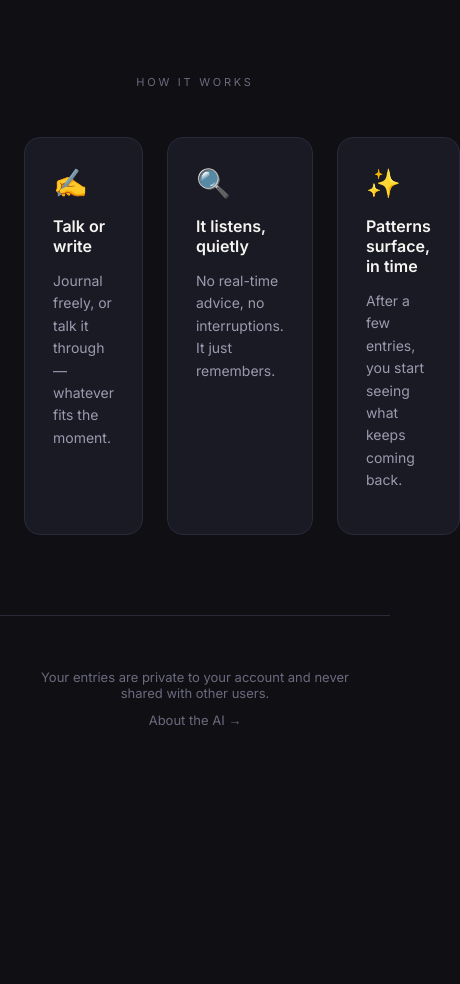
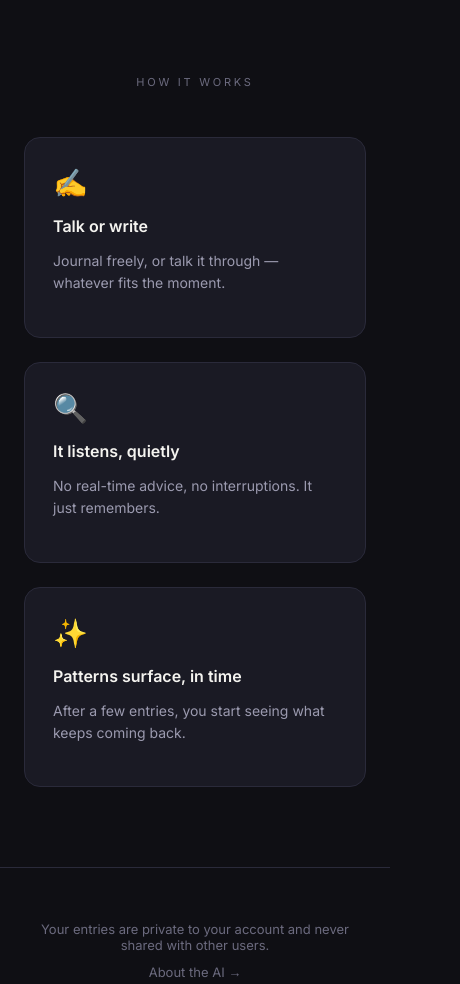
Before and after one commit to speechless29/lumio, a Next.js app: page / in a window 390 px wide. Shown: the part 860-1844 px from the top of the page, 460 px wide, since content can reach past the window. Before the commit the page ends 1629 px from the top, so only its background shows below. Built offline with nearby package versions, Linux system fonts and the light colour scheme.

Commit message:
fix: mobile text centering and responsive grid

```diff
--- a/app/page.js
+++ b/app/page.js
@@ -95,6 +95,7 @@ export default function Home() {
               color: "#F5F4F0",
               fontFamily: "var(--font-lora), Georgia, serif",
               marginBottom: "24px",
+              textAlign: "center",
             }}
           >
             Talk it out. Watch the same moments surface again.
@@ -167,7 +168,7 @@ export default function Home() {
           <div
             style={{
               display: "grid",
-              gridTemplateColumns: "repeat(3, 1fr)",
+              gridTemplateColumns: "repeat(auto-fit, minmax(260px, 1fr))",
               gap: "24px",
             }}
           >
```
